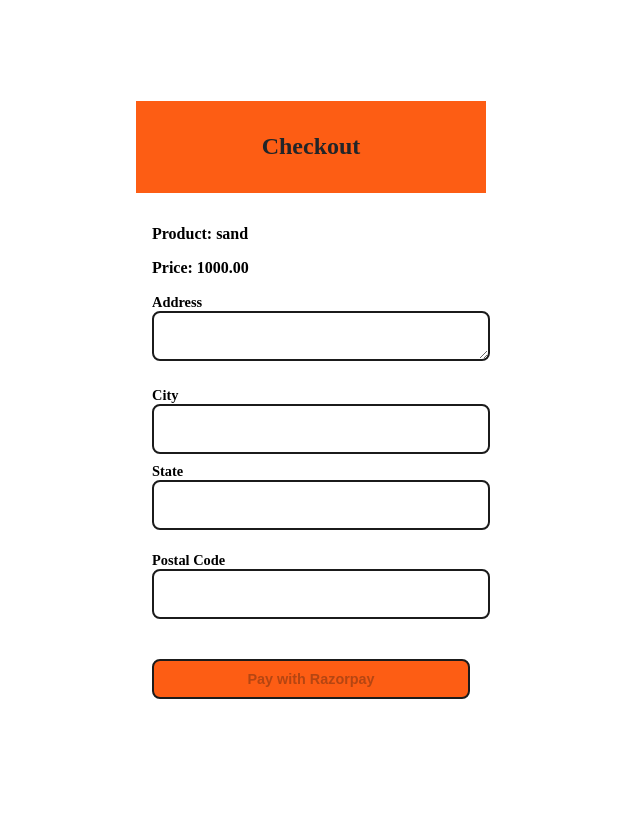
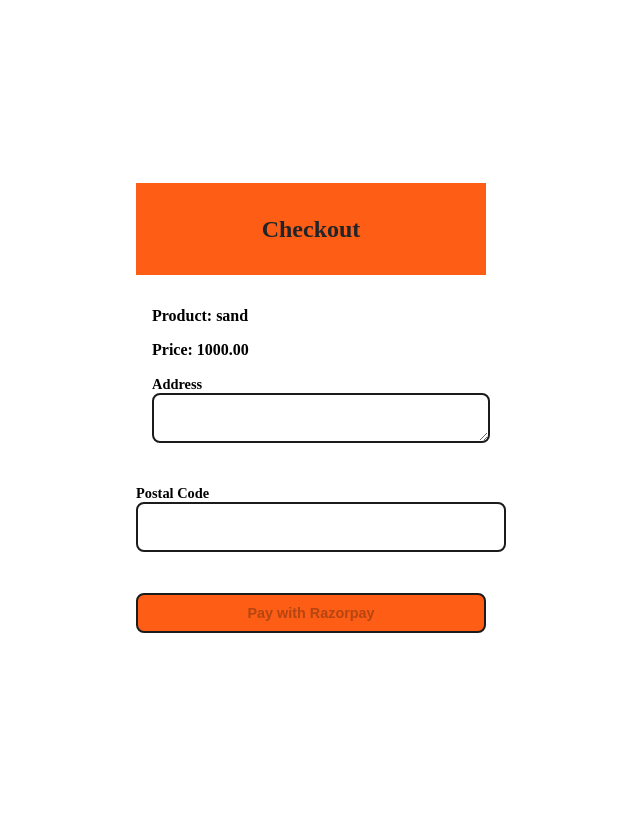
Before and after one commit to Rajeev-rd/Dream-Homes, a Django app: page /main/checkout/1/ in a window 1280 px wide. Shown: the whole page, without its empty margins (329-969 px from the left). Run offline with Django 4.2, Linux system fonts and the light colour scheme; a user stored in the database is signed in; data comes from the database, SQL or seed files in the repository; both versions use the stored data as it was before the commit; some libraries are stand-ins or nearby versions.

Commit message:
payement section edit

```diff
--- a/Usermodule/models.py
+++ b/Usermodule/models.py
@@ -23,7 +23,7 @@
     product_name = models.CharField(max_length=100)
     price = models.DecimalField(max_digits=10, decimal_places=2)
     address = models.TextField()
-    city = models.CharField(max_length=100)
-    state = models.CharField(max_length=100)
+    # city = models.CharField(max_length=100)
+    # state = models.CharField(max_length=100)
     postal_code = models.CharField(max_length=10)
     created_at = models.DateTimeField(auto_now_add=True)
--- a/Usermodule/templates/payment.html
+++ b/Usermodule/templates/payment.html
@@ -125,7 +125,7 @@
             <label for="address" class="form-label">Address</label>
             <textarea class="form-control" id="address" name="address" rows="2" required></textarea>
           </div>
-          <div class="row mb-3">
+          <!-- <div class="row mb-3">
             <div class="col-md-6">
               <label for="city" class="form-label">City</label>
               <input type="text" class="form-control" id="city" name="city" required>
@@ -133,7 +133,7 @@
             <div class="col-md-6">
               <label for="state" class="form-label">State</label>
               <input type="text" class="form-control" id="state" name="state" required>
-            </div>
+            </div> -->
           </div>
           <div class="row mb-3">
             <div class="col-md-6">
@@ -170,14 +170,12 @@
 
     var rzp1 = new Razorpay(options);
 
-    // Enable payButton if all form fields are filled
-    function checkForm() {
+   // Enable payButton if all required form fields are filled
+   function checkForm() {
         var address = document.getElementById("address").value;
-        var city = document.getElementById("city").value;
-        var state = document.getElementById("state").value;
         var postalCode = document.getElementById("postal_code").value;
 
-        if (address && city && state && postalCode) {
+        if (address && postalCode) {
             document.getElementById("payButton").disabled = false;
         } else {
             document.getElementById("payButton").disabled = true;
@@ -190,8 +188,11 @@
         rzp1.open(); // Open Razorpay payment modal
     });
 
+
+
+
     // Validate form on input change
-    document.querySelectorAll('input').forEach(item => {
+    document.querySelectorAll('input, textarea').forEach(item => {
         item.addEventListener('input', checkForm);
     });
 </script>
--- a/Usermodule/views.py
+++ b/Usermodule/views.py
@@ -230,15 +230,15 @@
 def checkout_Address(request):
     if request.method == 'POST':
         address = request.POST.get('address')
-        city = request.POST.get('city')
-        state = request.POST.get('state')
+        # city = request.POST.get('city')
+        # state = request.POST.get('state')
         postal_code = request.POST.get('postal_code')
 
         # Create and save the Address object
         address_obj = Order_Address.objects.create(
             address=address,
-            city=city,
-            state=state,
+            # city=city,
+            # state=state,
             postal_code=postal_code,
         )
         address_obj.save()
```
Also changed, not shown: Usermodule/migrations/0009_remove_order_address_city_remove_order_address_state.py (added), db.sqlite3.
